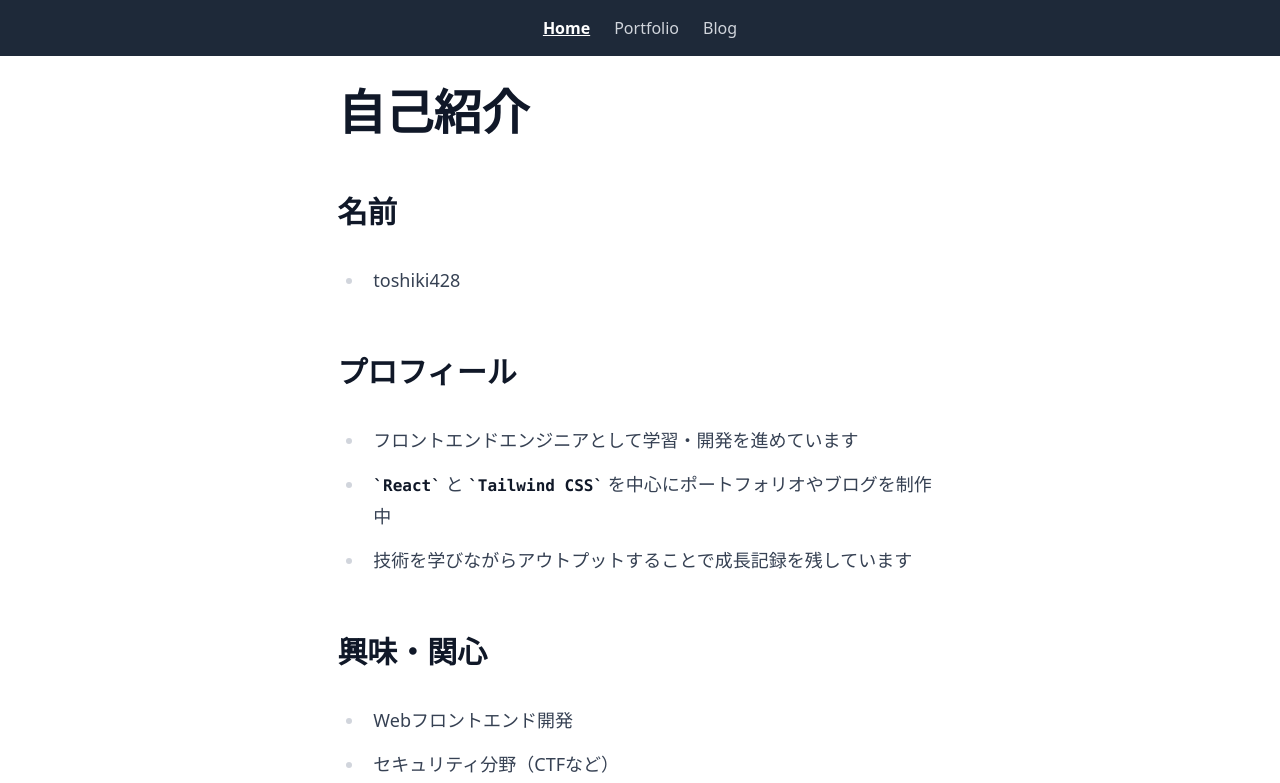
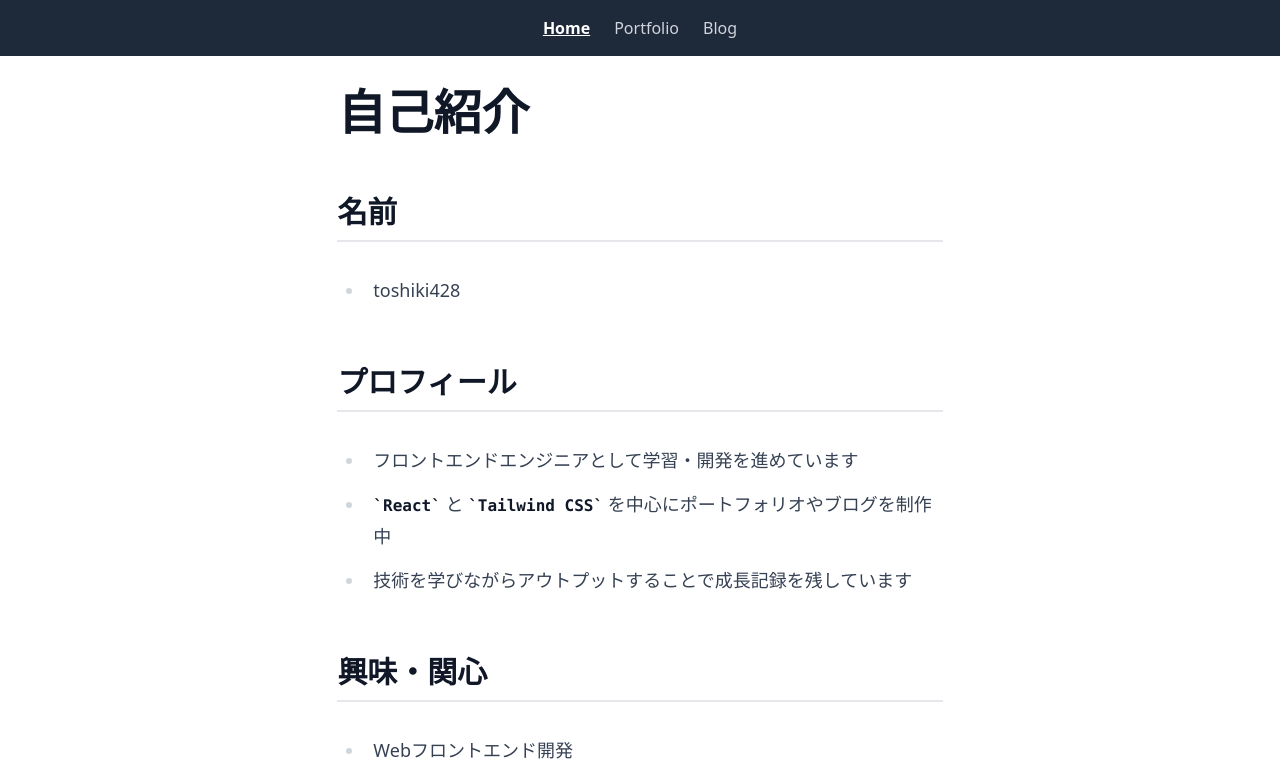
Before and after one commit to Toshiki428/Toshiki428.github.io, a React (Vite) app: page / in a window 1280 px wide. Shown: the top 783 px of the page. Built offline with nearby package versions, Linux system fonts and the light colour scheme.

Commit message:
style: Add underline to h2 titles in markdown

```diff
--- a/src/index.css
+++ b/src/index.css
@@ -1,2 +1,7 @@
 @import "tailwindcss";
 @plugin "@tailwindcss/typography";
+
+.prose h2 {
+  border-bottom: 2px solid #e5e7eb;
+  padding-bottom: 0.5rem;
+}
```
